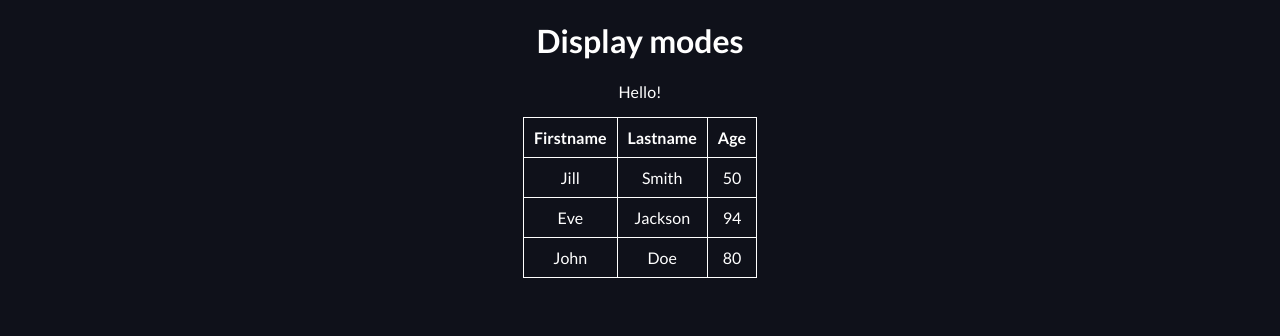
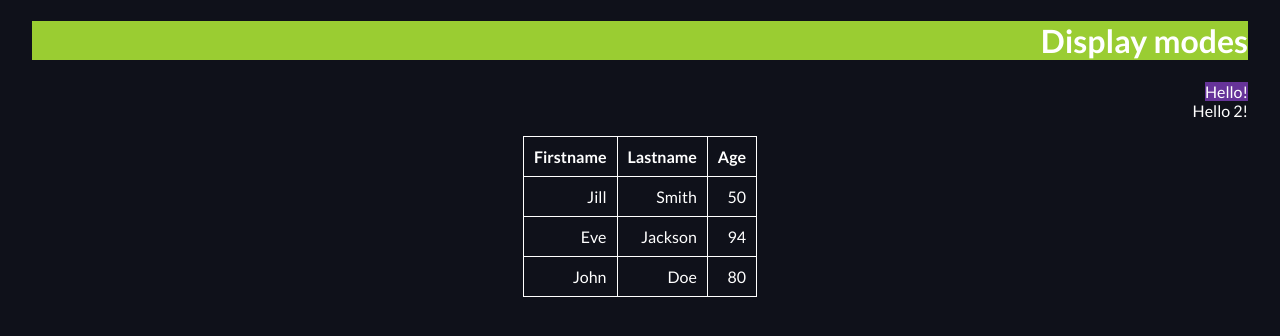
Before and after one commit to eduwebpl/css-techniki-pracy, a plain HTML site: page 03/index.html in a window 1280 px wide. Drawn offline with Linux system fonts and the light colour scheme.

Commit message:
03-finish

```diff
--- a/03/index.html
+++ b/03/index.html
@@ -12,7 +12,12 @@
 <body>
  <h1>Display modes</h1>
 
- <div class="box">Hello!</div>
+ <span class="box">
+  Hello!
+  <div>
+   Hello 2!
+  </div>
+ </span>
 
  <table class="table">
   <tr>
@@ -38,11 +43,26 @@
 </table>
 
  <style>
+
   .box {
-
+   display: inline;
+   width: 10rem;
+   height: 5rem;
+   background: rebeccapurple;
+  }
+  body {
+   text-align: right;
+  }
+  div {
+   display: block;
   }
 
-  .table {
+  h1 {
+   background: yellowgreen;
+  }
+
+  .box {
+   justify-content: space-around;
 
   }
  </style>
```
